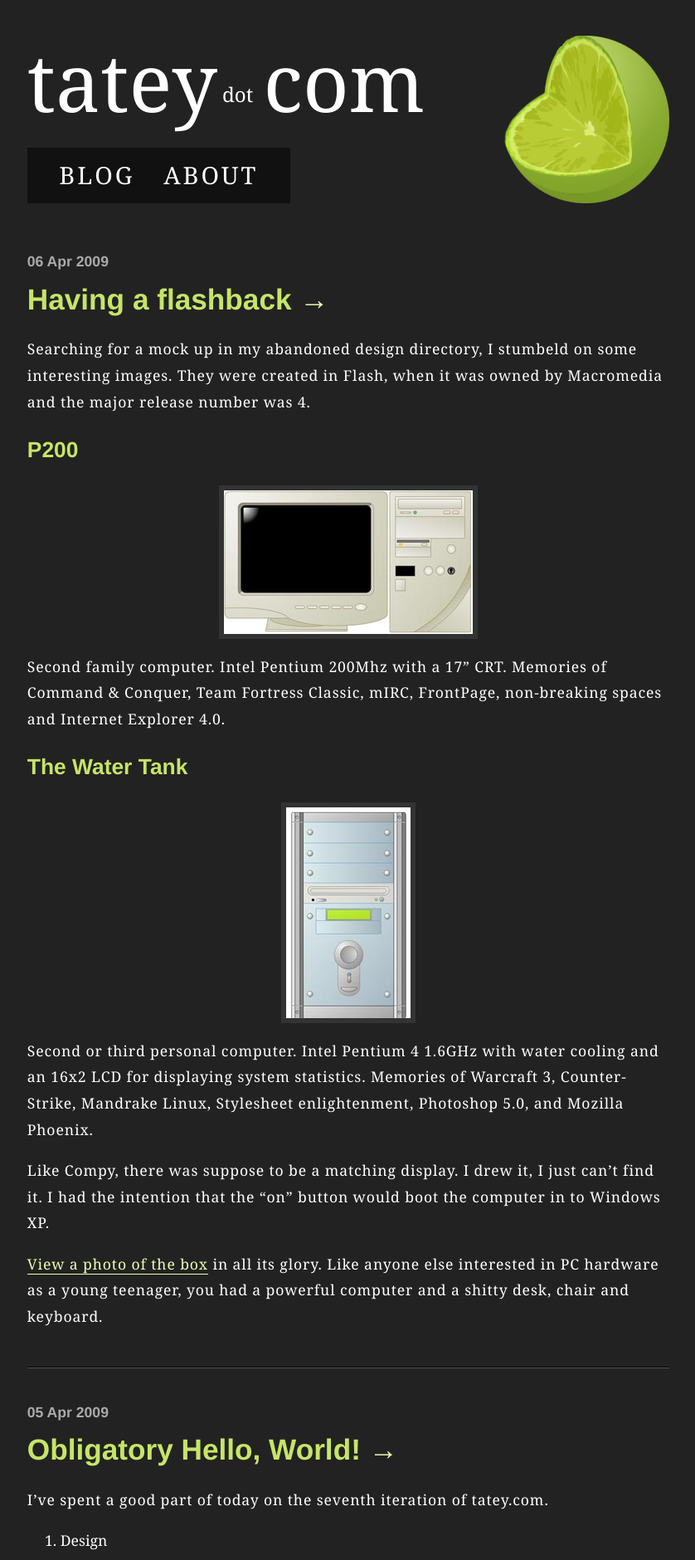
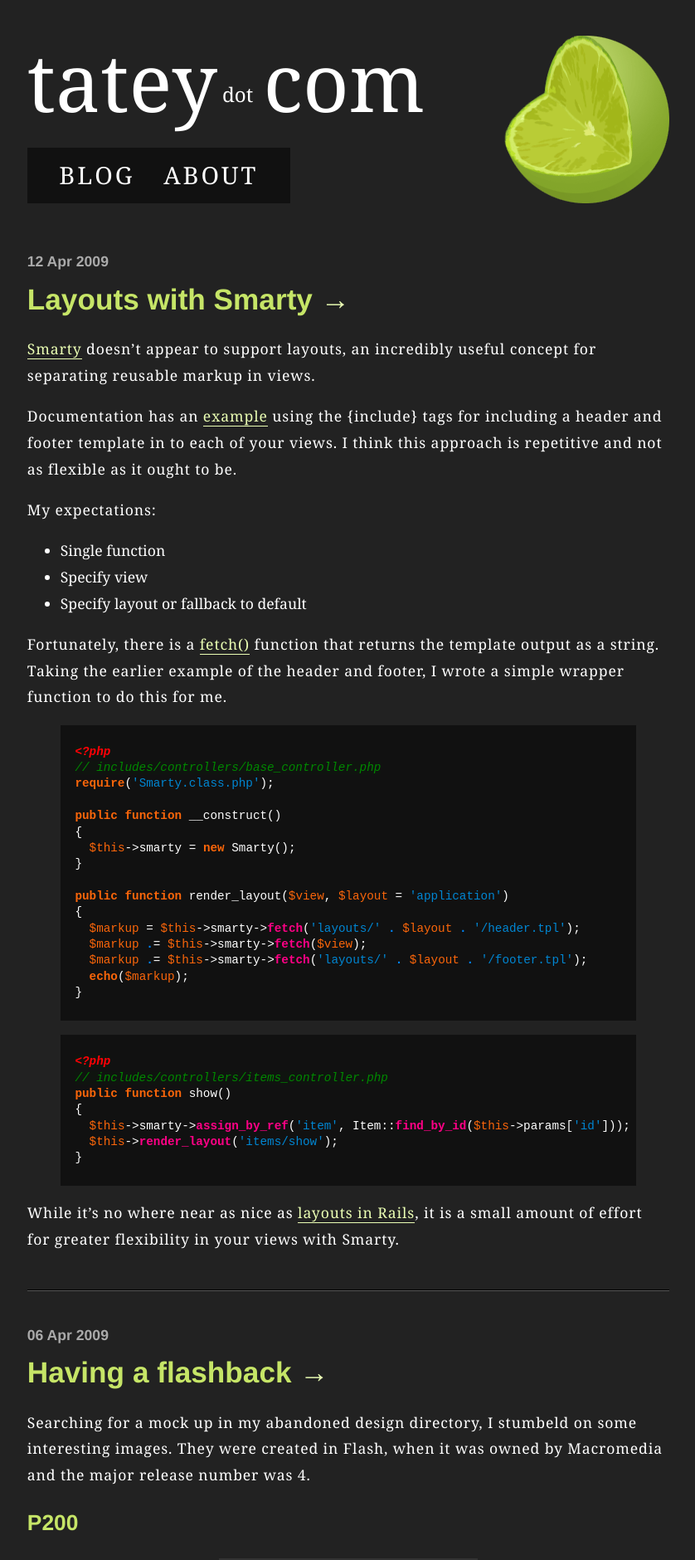
Before and after one commit to tatey/tatey.com, a Jekyll site: the page built from index.html, in a window 1280 px wide. Shown: the top 1880 px of the page at 83% size, without its empty margins (220-1058 px from the left). Built offline with Jekyll 4.4.1, drawn with Linux system fonts in a browser that asks for light colours.

Commit message:
New post: 2009-04-12-layouts-with-smarty. Added syntax highlighting stylesheet

```diff
--- a/_layouts/default.html
+++ b/_layouts/default.html
@@ -5,6 +5,7 @@
   <head>
     <title>{{ page.title }} &ndash; Tate Johnson</title>
 
+    <link rel="stylesheet" href="/stylesheets/syntax_highlighting.css" type="text/css" media="all" />
     <link rel="stylesheet" href="/stylesheets/screen.css" type="text/css" media="all" />
     <!--[if gte IE 6]>
       <link rel="stylesheet" href="/stylesheets/screen_ie.css" type="text/css" media="all" />
--- /dev/null
+++ b/_posts/2009-04-12-layouts-with-smarty.markdown
@@ -0,0 +1,47 @@
+---
+layout: post
+title: Layouts with Smarty
+---
+
+[Smarty](http://smarty.net/) doesn't appear to support layouts, an incredibly useful concept for separating reusable markup in views.
+
+Documentation has an [example](http://smarty.net/manual/en/language.function.include.php) using the {include} tags for including a header and footer template in to each of your views. I think this approach is repetitive and not as flexible as it ought to be.
+
+My expectations:
+
+* Single function
+* Specify view
+* Specify layout or fallback to default
+
+Fortunately, there is a [fetch()](http://smarty.net/manual/en/api.fetch.php) function that returns the template output as a string. Taking the earlier example of the header and footer, I wrote a simple wrapper function to do this for me.
+
+{% highlight php5 %}
+<?php
+// includes/controllers/base_controller.php
+require('Smarty.class.php');
+
+public function __construct()
+{
+  $this->smarty = new Smarty();
+}
+
+public function render_layout($view, $layout = 'application')
+{
+  $markup = $this->smarty->fetch('layouts/' . $layout . '/header.tpl');
+  $markup .= $this->smarty->fetch($view);
+  $markup .= $this->smarty->fetch('layouts/' . $layout . '/footer.tpl');
+  echo($markup);
+}
+{% endhighlight %}
+
+{% highlight php5 %}
+<?php
+// includes/controllers/items_controller.php
+public function show()
+{
+  $this->smarty->assign_by_ref('item', Item::find_by_id($this->params['id']));
+  $this->render_layout('items/show');
+}
+{% endhighlight %}
+
+While it's no where near as nice as [layouts in Rails](http://guides.rubyonrails.org/layouts_and_rendering.html), it is a small amount of effort for greater flexibility in your views with Smarty.
--- /dev/null
+++ b/stylesheets/syntax_highlighting.css
@@ -0,0 +1,79 @@
+/* Fruity style - http://pygments.org/demo/706/?style=fruity */
+
+.highlight
+{
+  padding: 0.5em 1em;
+  margin-bottom: 1em;
+  font-family: 'monaco', monospace;
+  line-height: 1.1em;
+}
+.highlight .hll { background-color: #333333 }
+.highlight  { background: #111111; color: #ffffff }
+.highlight .c { color: #008800; font-style: italic; background-color: #0f140f } /* Comment */
+.highlight .err { color: #ffffff } /* Error */
+.highlight .g { color: #ffffff } /* Generic */
+.highlight .k { color: #fb660a; font-weight: bold } /* Keyword */
+.highlight .l { color: #ffffff } /* Literal */
+.highlight .n { color: #ffffff } /* Name */
+.highlight .o { color: #ffffff } /* Operator */
+.highlight .x { color: #ffffff } /* Other */
+.highlight .p { color: #ffffff } /* Punctuation */
+.highlight .cm { color: #008800; font-style: italic; background-color: #0f140f } /* Comment.Multiline */
+.highlight .cp { color: #ff0007; font-weight: bold; font-style: italic; background-color: #0f140f } /* Comment.Preproc */
+.highlight .c1 { color: #008800; font-style: italic; background-color: #0f140f } /* Comment.Single */
+.highlight .cs { color: #008800; font-style: italic; background-color: #0f140f } /* Comment.Special */
+.highlight .gd { color: #ffffff } /* Generic.Deleted */
+.highlight .ge { color: #ffffff } /* Generic.Emph */
+.highlight .gr { color: #ffffff } /* Generic.Error */
+.highlight .gh { color: #ffffff; font-weight: bold } /* Generic.Heading */
+.highlight .gi { color: #ffffff } /* Generic.Inserted */
+.highlight .go { color: #444444; background-color: #222222 } /* Generic.Output */
+.highlight .gp { color: #ffffff } /* Generic.Prompt */
+.highlight .gs { color: #ffffff } /* Generic.Strong */
+.highlight .gu { color: #ffffff; font-weight: bold } /* Generic.Subheading */
+.highlight .gt { color: #ffffff } /* Generic.Traceback */
+.highlight .kc { color: #fb660a; font-weight: bold } /* Keyword.Constant */
+.highlight .kd { color: #fb660a; font-weight: bold } /* Keyword.Declaration */
+.highlight .kn { color: #fb660a; font-weight: bold } /* Keyword.Namespace */
+.highlight .kp { color: #fb660a } /* Keyword.Pseudo */
+.highlight .kr { color: #fb660a; font-weight: bold } /* Keyword.Reserved */
+.highlight .kt { color: #cdcaa9; font-weight: bold } /* Keyword.Type */
+.highlight .ld { color: #ffffff } /* Literal.Date */
+.highlight .m { color: #0086f7; font-weight: bold } /* Literal.Number */
+.highlight .s { color: #0086d2 } /* Literal.String */
+.highlight .na { color: #ff0086; font-weight: bold } /* Name.Attribute */
+.highlight .nb { color: #ffffff } /* Name.Builtin */
+.highlight .nc { color: #ffffff } /* Name.Class */
+.highlight .no { color: #0086d2 } /* Name.Constant */
+.highlight .nd { color: #ffffff } /* Name.Decorator */
+.highlight .ni { color: #ffffff } /* Name.Entity */
+.highlight .ne { color: #ffffff } /* Name.Exception */
+.highlight .nf { color: #ff0086; font-weight: bold } /* Name.Function */
+.highlight .nl { color: #ffffff } /* Name.Label */
+.highlight .nn { color: #ffffff } /* Name.Namespace */
+.highlight .nx { color: #ffffff } /* Name.Other */
+.highlight .py { color: #ffffff } /* Name.Property */
+.highlight .nt { color: #fb660a; font-weight: bold } /* Name.Tag */
+.highlight .nv { color: #fb660a } /* Name.Variable */
+.highlight .ow { color: #ffffff } /* Operator.Word */
+.highlight .w { color: #888888 } /* Text.Whitespace */
+.highlight .mf { color: #0086f7; font-weight: bold } /* Literal.Number.Float */
+.highlight .mh { color: #0086f7; font-weight: bold } /* Literal.Number.Hex */
+.highlight .mi { color: #0086f7; font-weight: bold } /* Literal.Number.Integer */
+.highlight .mo { color: #0086f7; font-weight: bold } /* Literal.Number.Oct */
+.highlight .sb { color: #0086d2 } /* Literal.String.Backtick */
+.highlight .sc { color: #0086d2 } /* Literal.String.Char */
+.highlight .sd { color: #0086d2 } /* Literal.String.Doc */
+.highlight .s2 { color: #0086d2 } /* Literal.String.Double */
+.highlight .se { color: #0086d2 } /* Literal.String.Escape */
+.highlight .sh { color: #0086d2 } /* Literal.String.Heredoc */
+.highlight .si { color: #0086d2 } /* Literal.String.Interpol */
+.highlight .sx { color: #0086d2 } /* Literal.String.Other */
+.highlight .sr { color: #0086d2 } /* Literal.String.Regex */
+.highlight .s1 { color: #0086d2 } /* Literal.String.Single */
+.highlight .ss { color: #0086d2 } /* Literal.String.Symbol */
+.highlight .bp { color: #ffffff } /* Name.Builtin.Pseudo */
+.highlight .vc { color: #fb660a } /* Name.Variable.Class */
+.highlight .vg { color: #fb660a } /* Name.Variable.Global */
+.highlight .vi { color: #fb660a } /* Name.Variable.Instance */
+.highlight .il { color: #0086f7; font-weight: bold } /* Literal.Number.Integer.Long */
```
